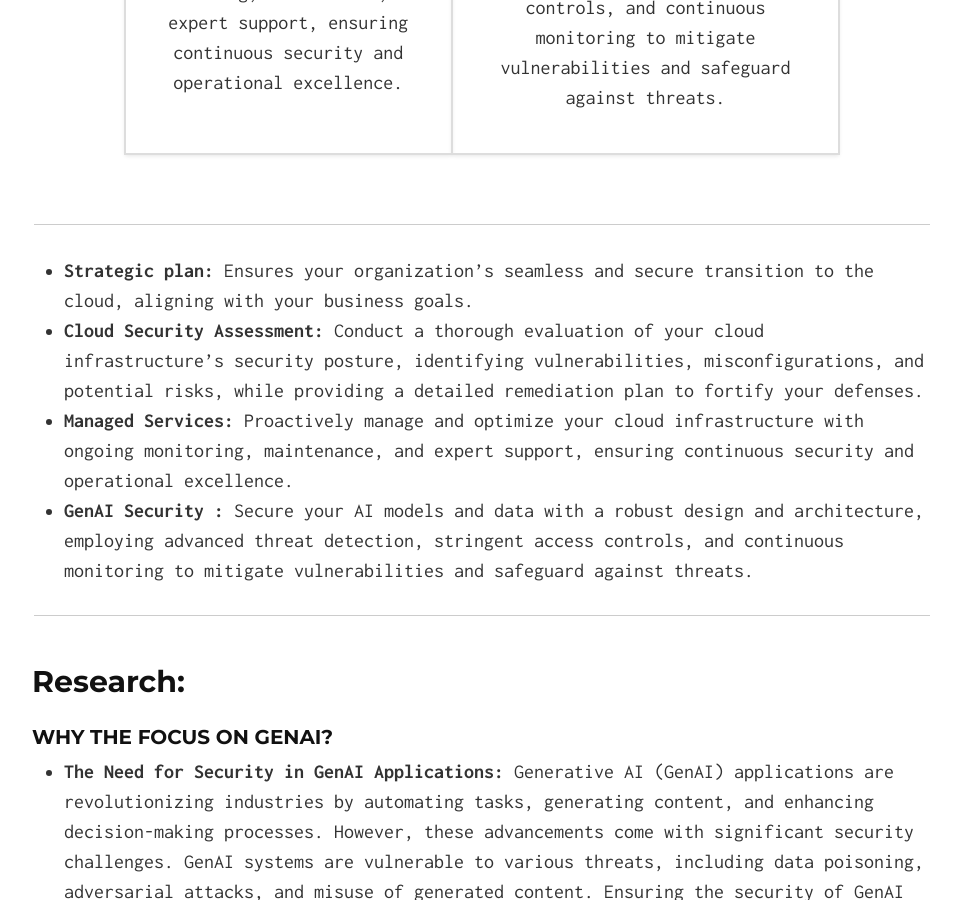
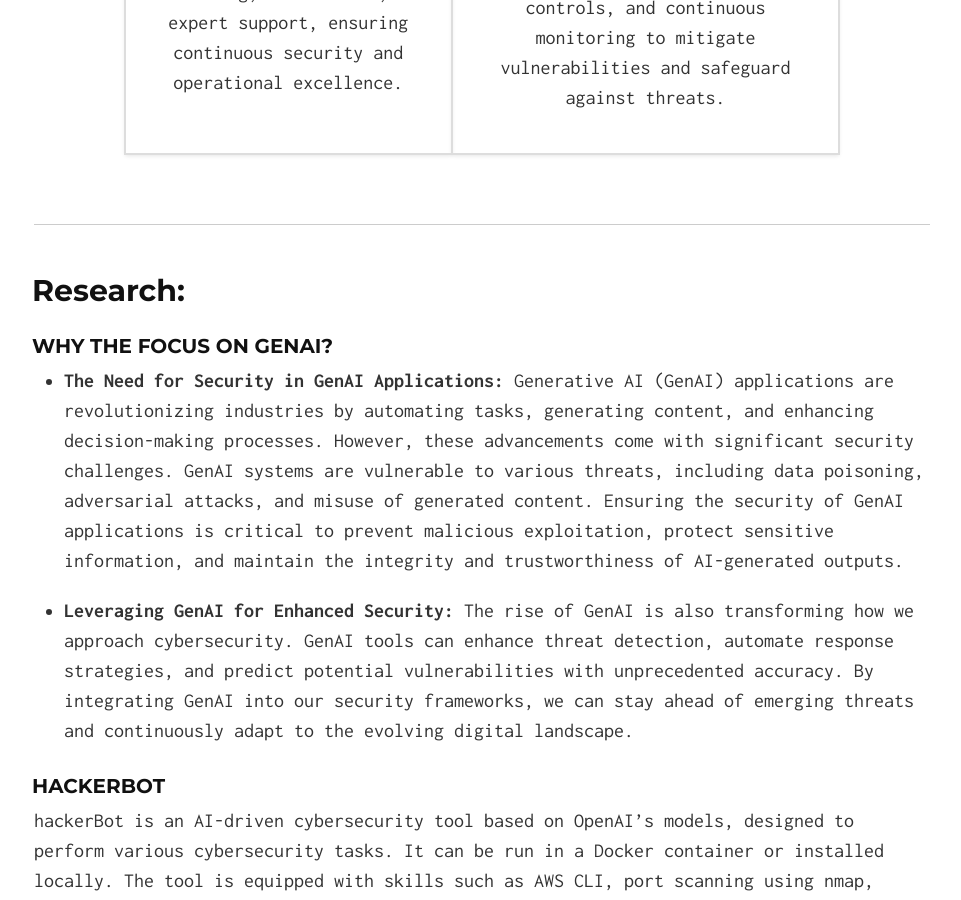
Before and after one commit to Ahmed-AG/cyberdojo-page, a Jekyll site: the page built from index.md, in a window 1280 px wide and 900 px high, scrolled down 938 px. Shown: the whole window, without its empty margins (158-1119 px from the left). Built offline with Jekyll 4.4.1, drawn with Linux system fonts in a browser that asks for light colours.

Commit message:
update site

```diff
--- a/index.md
+++ b/index.md
@@ -40,12 +40,6 @@
 
 ---
 
-- **Strategic plan:** Ensures your organization’s seamless and secure transition to the cloud, aligning with your business goals.
-- **Cloud Security Assessment:** Conduct a thorough evaluation of your cloud infrastructure's security posture, identifying vulnerabilities, misconfigurations, and potential risks, while providing a detailed remediation plan to fortify your defenses.
-- **Managed Services:** Proactively manage and optimize your cloud infrastructure with ongoing monitoring, maintenance, and expert support, ensuring continuous security and operational excellence.
-- **GenAI Security :** Secure your AI models and data with a robust design and architecture, employing advanced threat detection, stringent access controls, and continuous monitoring to mitigate vulnerabilities and safeguard against threats.
-
----
 ## <a id="research-projects"></a>Research:
 
 ### Why the focus on GenAI?
```
